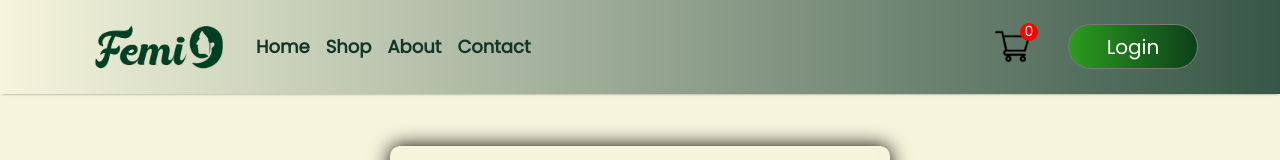
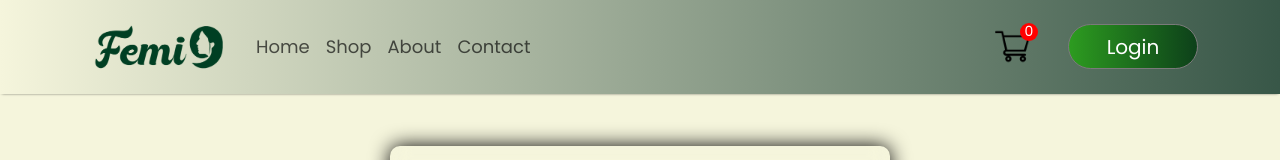
Before and after one commit to subbu-475/femi-final, a React (Create React App) app in the folder frontend/: page /login in a window 1280 px wide. Shown: the top 160 px of the page. Built offline with nearby package versions, Linux system fonts and the light colour scheme.

Commit message:
new changes drawer

```diff
--- a/frontend/src/Components/Navbar/Navbar.jsx
+++ b/frontend/src/Components/Navbar/Navbar.jsx
@@ -147,6 +147,247 @@
 // export default Navbar1;
 
 
+// import React, { useContext, useEffect, useState } from 'react';
+// import './Navbar.css';
+// import logo from '../Assets/logo.png';
+// import cart_icon from '../Assets/cart_icon.png';
+// import { Link } from 'react-router-dom';
+// import { ShopContext } from '../../Context/ShopContext';
+// import { useNavigate } from 'react-router-dom';
+// import axios from 'axios';
+// import Button from '@mui/material/Button';
+// import Drawer from '@mui/material/Drawer';
+// import List from '@mui/material/List';
+// import ListItem from '@mui/material/ListItem';
+// import ListItemText from '@mui/material/ListItemText';
+// import ListItemIcon from '@mui/material/ListItemIcon';
+// import IconButton from '@mui/material/IconButton';
+// import MenuIcon from '@mui/icons-material/Menu';
+// import Divider from '@mui/material/Divider';
+// import API_URL from '../../config/global';
+// import { Typography, colors, useMediaQuery } from '@mui/material';
+// import Container from 'react-bootstrap/Container';
+// import Form from 'react-bootstrap/Form';
+// import Nav from 'react-bootstrap/Nav';
+// import Navbar from 'react-bootstrap/Navbar';
+// import NavDropdown from 'react-bootstrap/NavDropdown';
+// import { makeStyles } from '@mui/styles';
+// import Grid from '@mui/material/Grid';
+
+
+// const useStyles = makeStyles((theme) => ({
+//   drawer: {
+//     width: '50%',
+//     background:'yellow'
+//   },
+//   listItem: {
+//     '&:hover': {
+//       color: "blue"
+//     },
+//   },
+//   listItem: {
+//     width: '100%',
+//   },
+// }));
+
+// const Navbar1 = () => {
+//   const classes = useStyles();
+//   const [menu, setMenu] = useState('shop');
+//   const [isUserAuthenticated, setIsUserAuthenticated] = useState(false);
+//   const { getTotalCartItems } = useContext(ShopContext);
+//   const [userDetails, setUserDetails] = useState({});
+//   const [cartCount, setCartCount] = useState(0);
+//   const navigate = useNavigate();
+//   const [drawerOpen, setDrawerOpen] = useState(false);
+
+//   useEffect(() => {
+//     const fetchData = async () => {
+//       let token = localStorage.getItem('token');
+//       if (!!token) {
+//         try {
+//           let response = await axios.post(`${API_URL}/auth/users`, { token });
+//           let data = response?.data?.singleUser;
+//           setUserDetails({
+//             ...userDetails,
+//             ...data,
+//           });
+//           let respon = await axios.get(`${API_URL}/cart/cartitems`);
+//           let allCartItems = respon?.data?.items;
+//           let filteredDataByUserID = allCartItems.filter((data) => data?.userid === response?.data?.singleUser?._id);
+//           setCartCount(filteredDataByUserID?.length);
+//         } catch (error) {
+//           console.error(error);
+//         }
+//       }
+//       setIsUserAuthenticated(!!token);
+//     };
+
+//     fetchData();
+//   }, []);
+
+//   const handleLogout = async () => {
+//     localStorage.removeItem('token');
+//     setIsUserAuthenticated(false);
+//     navigate('/');
+//   };
+
+//   const isMobile = useMediaQuery('(max-width:600px)');
+
+//   const toggleDrawer = (open) => (event) => {
+//     setDrawerOpen(open);
+//   };
+
+//   const closeDrawer = () => {
+//     setDrawerOpen(false);
+//   };
+
+//   const drawerStyles = {
+//     width: 250,
+//     backgroundColor: '#2b2b2b',
+//     color: '#ffffff',
+//   };
+
+//   const listItemStyles = {
+//     '&:hover': {
+//       backgroundColor: '#444',
+//     },
+//   };
+
+//   if (isMobile) {
+//     return (
+//       <>
+//         <Grid container alignItems="center" justifyContent="space-between" style={{ width: '100%', background: 'linear-gradient(90deg,#f5f5dc, #12372A 120%)', padding: '5px 10px' }}>
+//           <Grid item>
+//             <IconButton
+//               edge="start"
+//               color="inherit"
+//               aria-label="menu"
+//               onClick={toggleDrawer(true)}
+//               sx={{ paddingLeft: '20px' }}
+//             >
+//               <MenuIcon />
+//             </IconButton>
+//           </Grid>
+//           <Grid item>
+//             {isUserAuthenticated && <Typography sx={{ margin: '0', padding: '5px 10px', borderRadius: '10px', border: '1px solid #f5f5dc', color: '#f5f5dc' }}>{userDetails.name?.substring(0, 10)}</Typography>}
+//           </Grid>
+//         </Grid>
+
+//         <Drawer
+//           anchor="left"
+//           open={drawerOpen}
+//           onClose={toggleDrawer(false)}
+//           className={classes.drawer}
+
+//         >
+//           <List sx={{ background: 'linear-gradient(90deg,#f5f5dc, #12372A 120%)',width:'100%' }}>
+//             <ListItem  component={Link} to="/" onClick={closeDrawer} className={classes.listItem}>
+//               <ListItemText primary="Home" />
+//             </ListItem>
+//             <ListItem  component={Link} to="/shop" onClick={closeDrawer} className={classes.listItem}>
+//               <ListItemText primary="Shop" />
+//             </ListItem>
+//             <ListItem component={Link} to="/about" onClick={closeDrawer} className={classes.listItem}>
+//               <ListItemText primary="About" />
+//             </ListItem>
+//             <ListItem component={Link} to="/contact" onClick={closeDrawer} className={classes.listItem}>
+//               <ListItemText primary="Contact" />
+//             </ListItem>
+//           </List>
+//           <List sx={{ background: 'linear-gradient(90deg,#f5f5dc, #12372A 120%)' }}>
+//             {isUserAuthenticated ? (
+//               <>
+//                 <ListItem component={Link} to={`/userdetails/${userDetails._id}`} onClick={closeDrawer} className={classes.listItem}>
+//                   <ListItemText primary="My Account" />
+//                 </ListItem>
+//                 <ListItem component={Link} to="/placedorders" onClick={closeDrawer} className={classes.listItem}>
+//                   <ListItemText primary="My Orders" />
+//                 </ListItem>
+//                 <ListItem component={Link} to="/cart" onClick={closeDrawer} className={classes.listItem}>
+//                   <ListItemText primary="My Cart" />
+//                 </ListItem>
+//                 <ListItem onClick={() => { handleLogout(); closeDrawer(); }} className={classes.listItem}>
+//                   <ListItemText primary="Logout" />
+//                 </ListItem>
+//               </>
+//             ) : (
+//               <ListItem button component={Link} to="/login" onClick={closeDrawer} className={classes.listItem}>
+//                 <ListItemText primary="Login" />
+//               </ListItem>
+//             )}
+//           </List>
+//         </Drawer>
+//       </>
+//     );
+//   } else {
+//     return (
+//       <>
+//         <Navbar expand="lg" className="bg-body-tertiary mt-0">
+//           <Container fluid className="mt-0">
+//             <Navbar.Brand href="/" onClick={() => { setMenu("shop") }}>
+//               <img src={logo} alt="Logo" id='img-logo' style={{ width: '150px' }} /> {/* Adjust the width as per your requirement */}
+//             </Navbar.Brand>
+//             <Navbar.Toggle aria-controls="navbarScroll" />
+//             <Navbar.Collapse id="navbarScroll">
+//               <Nav
+//                 className="me-auto my-2 my-lg-0"
+//                 style={{ maxHeight: '100px' }}
+//                 navbarScroll
+//               >
+//                 <Nav.Link href="/" style={{ fontSize: '18px', color: '#12372A', transition: 'color 0.3s', fontWeight: "bold" }} onMouseEnter={(e) => { e.target.style.color = '#b58b69' }} onMouseLeave={(e) => e.target.style.color = '#12372A'}>Home</Nav.Link>
+//                 <Nav.Link href="/shop" style={{ fontSize: '18px', color: '#12372A', transition: 'color 0.3s', fontWeight: "bold" }} onMouseEnter={(e) => e.target.style.color = '#b58b69'} onMouseLeave={(e) => e.target.style.color = '#12372A'}>Shop</Nav.Link>
+//                 <Nav.Link href="/about" style={{ fontSize: '18px', color: '#12372A', transition: 'color 0.3s', fontWeight: "bold" }} onMouseEnter={(e) => e.target.style.color = '#b58b69'} onMouseLeave={(e) => e.target.style.color = '#12372A'}>About</Nav.Link>
+//                 <Nav.Link href="/contact" style={{ fontSize: '18px', color: '#12372A', transition: 'color 0.3s', fontWeight: "bold" }} onMouseEnter={(e) => e.target.style.color = '#b58b69'} onMouseLeave={(e) => e.target.style.color = '#12372A'}>Contact</Nav.Link>
+
+//                 {/* <Nav.Link href="#" disabled>
+//                 Link
+//               </Nav.Link> */}
+//               </Nav>
+//               <div className="nav-login-cart">
+//                 {isUserAuthenticated ?
+//                   <>
+
+//                     <NavDropdown title={userDetails.name?.substring(0, 10)} id="get-name">
+//                       <NavDropdown.Item href={`/userdetails/${userDetails._id}`} className='profile-dropdown'>My Account</NavDropdown.Item>
+//                       <NavDropdown.Item href='/placedorders' className='profile-dropdown'>
+//                         My orders
+//                       </NavDropdown.Item>
+//                       <NavDropdown.Item href='/cart' className='profile-dropdown'>
+//                         My Cart
+//                       </NavDropdown.Item>
+//                       <NavDropdown.Divider />
+//                       <NavDropdown.Item href="#action5" onClick={handleLogout} className='profile-dropdown'>
+//                         Logout
+//                       </NavDropdown.Item>
+//                     </NavDropdown>
+//                     <Link to='/cart'><img src={cart_icon} alt="" /></Link>
+//                     <div className="nav-cart-count">{cartCount}</div>
+
+
+
+//                   </> :
+//                   <>
+//                     <Link to='/login'><img src={cart_icon} alt="" /></Link>
+//                     <div className="nav-cart-count">0</div>
+//                     <Link to='/login'><button>Login</button></Link>
+//                   </>
+//                 }
+
+
+//               </div>
+
+//             </Navbar.Collapse>
+//           </Container>
+//         </Navbar >
+//       </>
+//     );
+//   }
+// };
+
+// export default Navbar1;
+
+
+
 import React, { useContext, useEffect, useState } from 'react';
 import './Navbar.css';
 import logo from '../Assets/logo.png';
@@ -156,15 +397,6 @@ import { ShopContext } from '../../Context/ShopContext';
 import { useNavigate } from 'react-router-dom';
 import axios from 'axios';
 import Button from '@mui/material/Button';
-import Drawer from '@mui/material/Drawer';
-import List from '@mui/material/List';
-import ListItem from '@mui/material/ListItem';
-import ListItemText from '@mui/material/ListItemText';
-import ListItemIcon from '@mui/material/ListItemIcon';
-import IconButton from '@mui/material/IconButton';
-import MenuIcon from '@mui/icons-material/Menu';
-import Divider from '@mui/material/Divider';
-import API_URL from '../../config/global';
 import { Typography, colors, useMediaQuery } from '@mui/material';
 import Container from 'react-bootstrap/Container';
 import Form from 'react-bootstrap/Form';
@@ -173,27 +405,18 @@ import Navbar from 'react-bootstrap/Navbar';
 import NavDropdown from 'react-bootstrap/NavDropdown';
 import { makeStyles } from '@mui/styles';
 import Grid from '@mui/material/Grid';
+import API_URL from '../../config/global';
+import Offcanvas from 'react-bootstrap/Offcanvas';
 
 
-const useStyles = makeStyles((theme) => ({
-  drawer: {
-    width: 250
-  },
-  listItem: {
-    '&:hover': {
-      color: "blue"
-    },
-  },
-}));
-
 const Navbar1 = () => {
-  const classes = useStyles();
   const [menu, setMenu] = useState('shop');
   const [isUserAuthenticated, setIsUserAuthenticated] = useState(false);
   const { getTotalCartItems } = useContext(ShopContext);
   const [userDetails, setUserDetails] = useState({});
   const [cartCount, setCartCount] = useState(0);
   const navigate = useNavigate();
+  const [isMobile, setIsMobile] = useState(false);
   const [drawerOpen, setDrawerOpen] = useState(false);
 
   useEffect(() => {
@@ -219,6 +442,11 @@ const Navbar1 = () => {
     };
 
     fetchData();
+    setIsMobile(window.innerWidth <= 600);
+    window.addEventListener('resize', () => setIsMobile(window.innerWidth <= 600));
+    return () => {
+      window.removeEventListener('resize', () => setIsMobile(window.innerWidth <= 600));
+    };
   }, []);
 
   const handleLogout = async () => {
@@ -227,157 +455,123 @@ const Navbar1 = () => {
     navigate('/');
   };
 
-  const isMobile = useMediaQuery('(max-width:600px)');
-
-  const toggleDrawer = (open) => (event) => {
-    setDrawerOpen(open);
+  const toggleDrawer = () => {
+    setDrawerOpen(!drawerOpen);
   };
 
-  const closeDrawer = () => {
-    setDrawerOpen(false);
-  };
-
-  const drawerStyles = {
-    width: 250,
-    backgroundColor: '#2b2b2b',
-    color: '#ffffff',
-  };
-
-  const listItemStyles = {
-    '&:hover': {
-      backgroundColor: '#444',
-    },
-  };
-
-  if (isMobile) {
   return (
     <>
-        <Grid container alignItems="center" justifyContent="space-between" style={{ width: '100%', background: 'linear-gradient(90deg,#f5f5dc, #12372A 120%)', padding: '5px 10px' }}>
-          <Grid item>
-            <IconButton
-              edge="start"
-              color="inherit"
-              aria-label="menu"
-              onClick={toggleDrawer(true)}
-              sx={{ paddingLeft: '20px' }}
-            >
-              <MenuIcon />
-            </IconButton>
-          </Grid>
-          <Grid item>
-            {isUserAuthenticated && <Typography sx={{ margin: '0', padding: '5px 10px', borderRadius: '10px', border: '1px solid #f5f5dc', color: '#f5f5dc' }}>{userDetails.name?.substring(0, 10)}</Typography>}
-          </Grid>
-        </Grid>
-
-        <Drawer
-          anchor="left"
-          open={drawerOpen}
-          onClose={toggleDrawer(false)}
-
-        >
-          <List sx={{ background: 'linear-gradient(90deg,#f5f5dc, #12372A 120%)' }}>
-            <ListItem button component={Link} to="/" onClick={closeDrawer} style={listItemStyles}>
-              <ListItemText primary="Home" />
-            </ListItem>
-            <ListItem button component={Link} to="/shop" onClick={closeDrawer} style={listItemStyles}>
-              <ListItemText primary="Shop" />
-            </ListItem>
-            <ListItem button component={Link} to="/about" onClick={closeDrawer} style={listItemStyles}>
-              <ListItemText primary="About" />
-            </ListItem>
-            <ListItem button component={Link} to="/contact" onClick={closeDrawer} style={listItemStyles}>
-              <ListItemText primary="Contact" />
-            </ListItem>
-          </List>
-          <Divider />
-          <List sx={{ background: 'linear-gradient(90deg,#f5f5dc, #12372A 120%)' }}>
-            {isUserAuthenticated ? (
-              <>
-                <ListItem button component={Link} to={`/userdetails/${userDetails._id}`} onClick={closeDrawer} style={listItemStyles}>
-                  <ListItemText primary="My Account" />
-                </ListItem>
-                <ListItem button component={Link} to="/placedorders" onClick={closeDrawer} style={listItemStyles}>
-                  <ListItemText primary="My Orders" />
-                </ListItem>
-                <ListItem button component={Link} to="/cart" onClick={closeDrawer} style={listItemStyles}>
-                  <ListItemText primary="My Cart" />
-                </ListItem>
-                <ListItem button onClick={() => { handleLogout(); closeDrawer(); }} style={listItemStyles}>
-                  <ListItemText primary="Logout" />
-                </ListItem>
-              </>
-            ) : (
-              <ListItem button component={Link} to="/login" onClick={closeDrawer} style={listItemStyles}>
-                <ListItemText primary="Login" />
-              </ListItem>
-            )}
-          </List>
-        </Drawer>
-      </>
-    );
-  } else {
-    return (
+      {isMobile ? (
         <>
           <Navbar expand="lg" className="bg-body-tertiary mt-0">
             <Container fluid className="mt-0">
-            <Navbar.Brand href="/" onClick={() => { setMenu("shop") }}>
-              <img src={logo} alt="Logo" id='img-logo' style={{ width: '150px' }} /> {/* Adjust the width as per your requirement */}
+              <Navbar.Brand href="/" onClick={() => setMenu('shop')}>
+                <img src={logo} alt="Logo" id="img-logo" style={{ width: '150px' }} />{' '}
+                {/* Adjust the width as per your requirement */}
               </Navbar.Brand>
-            <Navbar.Toggle aria-controls="navbarScroll" />
-            <Navbar.Collapse id="navbarScroll">
-              <Nav
-                className="me-auto my-2 my-lg-0"
-                style={{ maxHeight: '100px' }}
-                navbarScroll
-              >
-                <Nav.Link href="/" style={{ fontSize: '18px', color: '#12372A', transition: 'color 0.3s', fontWeight: "bold" }} onMouseEnter={(e) => { e.target.style.color = '#b58b69' }} onMouseLeave={(e) => e.target.style.color = '#12372A'}>Home</Nav.Link>
-                <Nav.Link href="/shop" style={{ fontSize: '18px', color: '#12372A', transition: 'color 0.3s', fontWeight: "bold" }} onMouseEnter={(e) => e.target.style.color = '#b58b69'} onMouseLeave={(e) => e.target.style.color = '#12372A'}>Shop</Nav.Link>
-                <Nav.Link href="/about" style={{ fontSize: '18px', color: '#12372A', transition: 'color 0.3s', fontWeight: "bold" }} onMouseEnter={(e) => e.target.style.color = '#b58b69'} onMouseLeave={(e) => e.target.style.color = '#12372A'}>About</Nav.Link>
-                <Nav.Link href="/contact" style={{ fontSize: '18px', color: '#12372A', transition: 'color 0.3s', fontWeight: "bold" }} onMouseEnter={(e) => e.target.style.color = '#b58b69'} onMouseLeave={(e) => e.target.style.color = '#12372A'}>Contact</Nav.Link>
-
-                {/* <Nav.Link href="#" disabled>
-                Link
-              </Nav.Link> */}
+              <Navbar.Toggle aria-controls="basic-navbar-nav" onClick={toggleDrawer} />
+            </Container>
+          </Navbar>
+          <Offcanvas show={drawerOpen} onHide={toggleDrawer} placement="start" style={{ width: '50%' ,background: 'linear-gradient(90deg,#f5f5dc, #12372A 120%)',color:'black !important'}}>
+            <Offcanvas.Header closeButton>
+              <Offcanvas.Title>Menu</Offcanvas.Title>
+            </Offcanvas.Header>
+            <Offcanvas.Body>
+              <Nav className="flex-column">
+                <Nav.Link href="/" onClick={toggleDrawer}>
+                  Home
+                </Nav.Link>
+                <Nav.Link href="/shop" onClick={toggleDrawer}>
+                  Shop
+                </Nav.Link>
+                <Nav.Link href="/about" onClick={toggleDrawer}>
+                  About
+                </Nav.Link>
+                <Nav.Link href="/contact" onClick={toggleDrawer}>
+                  Contact
+                </Nav.Link>
+                {isUserAuthenticated ? (
+                  <>
+                    <Nav.Link href={`/userdetails/${userDetails._id}`} onClick={toggleDrawer} >
+                      My Account
+                    </Nav.Link>
+                    <Nav.Link href="/placedorders" onClick={toggleDrawer}>
+                      My Orders
+                    </Nav.Link>
+                    <Nav.Link href="/cart" onClick={toggleDrawer}>
+                      My Cart
+                    </Nav.Link>
+                    <Nav.Link onClick={() => { handleLogout(); toggleDrawer(); }}>Logout</Nav.Link>
+                    <br/>
+                    <Typography sx={{border:'2px solid #f5f5dc',borderRadius:'20px',padding:'0 0 0 10px',fontWeight:'600',color:'#12372A'}}>{userDetails?.name?.substring(0, 10)}</Typography>
+                  </>
+                ) : (
+                  <Nav.Link href="/login" onClick={toggleDrawer}>
+                    Login
+                  </Nav.Link>
+                )}
+              </Nav>
+            </Offcanvas.Body>
+          </Offcanvas>
+        </>
+      ) : (
+        <Navbar expand="lg" className="bg-body-tertiary mt-0">
+          <Container fluid className="mt-0">
+            <Navbar.Brand href="/" onClick={() => setMenu('shop')}>
+              <img src={logo} alt="Logo" id="img-logo" style={{ width: '150px' }} />{' '}
+              {/* Adjust the width as per your requirement */}
+            </Navbar.Brand>
+            <Navbar.Toggle aria-controls="basic-navbar-nav" />
+            <Navbar.Collapse id="basic-navbar-nav">
+              <Nav className="me-auto">
+                <Nav.Link href="/" onMouseEnter={() => setMenu('home')} style={{ fontSize: '18px' }}>
+                  Home
+                </Nav.Link>
+                <Nav.Link href="/shop" onMouseEnter={() => setMenu('shop')} style={{ fontSize: '18px' }}>
+                  Shop
+                </Nav.Link>
+                <Nav.Link href="/about" onMouseEnter={() => setMenu('about')} style={{ fontSize: '18px' }}>
+                  About
+                </Nav.Link>
+                <Nav.Link href="/contact" onMouseEnter={() => setMenu('contact')} style={{ fontSize: '18px' }}>
+                  Contact
+                </Nav.Link>
               </Nav>
               <div className="nav-login-cart">
-                {isUserAuthenticated ?
-                  <>
-
+                {isUserAuthenticated ? (
                   <NavDropdown title={userDetails.name?.substring(0, 10)} id="get-name">
-                      <NavDropdown.Item href={`/userdetails/${userDetails._id}`} className='profile-dropdown'>My Account</NavDropdown.Item>
-                      <NavDropdown.Item href='/placedorders' className='profile-dropdown'>
+                    <NavDropdown.Item href={`/userdetails/${userDetails._id}`} className="profile-dropdown">
+                      My Account
+                    </NavDropdown.Item>
+                    <NavDropdown.Item href="/placedorders" className="profile-dropdown">
                       My orders
                     </NavDropdown.Item>
-                      <NavDropdown.Item href='/cart' className='profile-dropdown'>
+                    <NavDropdown.Item href="/cart" className="profile-dropdown">
                       My Cart
                     </NavDropdown.Item>
                     <NavDropdown.Divider />
-                      <NavDropdown.Item href="#action5" onClick={handleLogout} className='profile-dropdown'>
+                    <NavDropdown.Item href="#action5" onClick={handleLogout} className="profile-dropdown">
                       Logout
                     </NavDropdown.Item>
                   </NavDropdown>
-                    <Link to='/cart'><img src={cart_icon} alt="" /></Link>
-                    <div className="nav-cart-count">{cartCount}</div>
-
-
-
-                  </> :
+                ) : (
                   <>
-                    <Link to='/login'><img src={cart_icon} alt="" /></Link>
+                    <Link to="/login">
+                      <img src={cart_icon} alt="" />
+                    </Link>
                     <div className="nav-cart-count">0</div>
-                    <Link to='/login'><button>Login</button></Link>
+                    <Link to="/login">
+                      <button>Login</button>
+                    </Link>
                   </>
-                }
-
-
+                )}
               </div>
-
             </Navbar.Collapse>
           </Container>
-        </Navbar >
+        </Navbar>
+      )}
     </>
   );
-  }
 };
 
 export default Navbar1;
--- a/frontend/src/Pages/Login.js
+++ b/frontend/src/Pages/Login.js
@@ -41,6 +41,7 @@ function Login() {
             if (response.data.status === true) {
                 localStorage.setItem('token', response.data.token);
                 navigate('/');
+                window.location.reload();
             } else {
                 toast.error(response.data);
             }
```
Also changed, not shown: 9 other files (tests, documents, lock files or other folders). Lines whose indentation alone changed are shown as unchanged.
